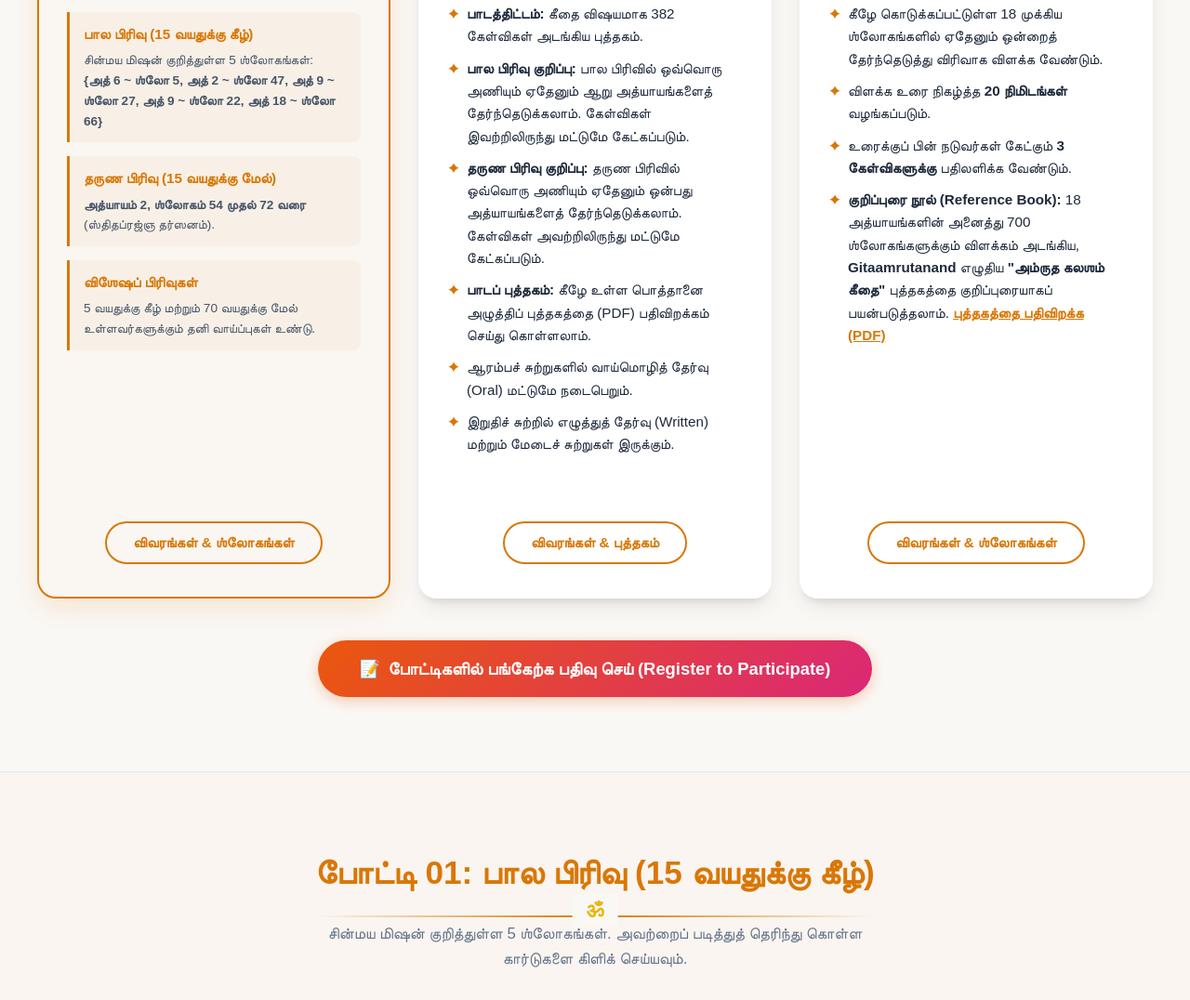
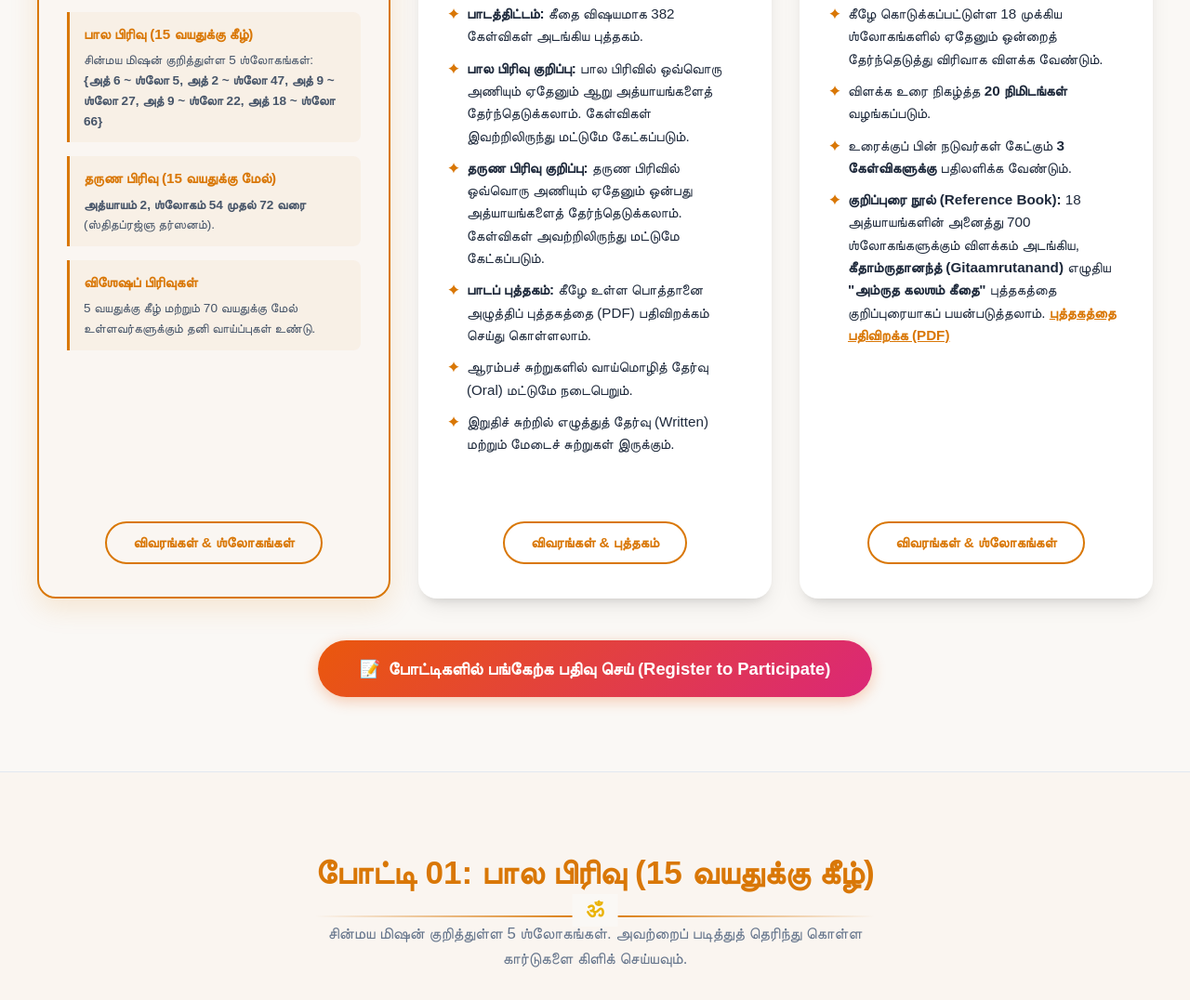
Before and after one commit to karmayogabg/gitajayanthi2026, a website: page index.html in a window 1280 px wide. Shown: the part 1423-2499 px from the top of the page at 93% size. Drawn offline with Linux system fonts and the light colour scheme; a web font is replaced by a local one.

Commit message:
Update author name to Tamil translation in reference book note

```diff
--- a/index.html
+++ b/index.html
@@ -1187,7 +1187,7 @@
                         <li>கீழே கொடுக்கப்பட்டுள்ள 18 முக்கிய ஶ்லோகங்களில் ஏதேனும் ஒன்றைத் தேர்ந்தெடுத்து விரிவாக விளக்க வேண்டும்.</li>
                         <li>விளக்க உரை நிகழ்த்த <b>20 நிமிடங்கள்</b> வழங்கப்படும்.</li>
                         <li>உரைக்குப் பின் நடுவர்கள் கேட்கும் <b>3 கேள்விகளுக்கு</b> பதிலளிக்க வேண்டும்.</li>
-                        <li><b>குறிப்புரை நூல் (Reference Book):</b> 18 அத்யாயங்களின் அனைத்து 700 ஶ்லோகங்களுக்கும் விளக்கம் அடங்கிய, <b>Gitaamrutanand</b> எழுதிய <b>"அம்ருத கலஶம் கீதை"</b> புத்தகத்தை குறிப்புரையாகப் பயன்படுத்தலாம். <a href="அம்ருத கலஶம் கீதை.pdf" download style="color: var(--primary); font-weight: bold; text-decoration: underline;">புத்தகத்தை பதிவிறக்க (PDF)</a></li>
+                        <li><b>குறிப்புரை நூல் (Reference Book):</b> 18 அத்யாயங்களின் அனைத்து 700 ஶ்லோகங்களுக்கும் விளக்கம் அடங்கிய, <b>கீதாம்ருதானந்த் (Gitaamrutanand)</b> எழுதிய <b>"அம்ருத கலஶம் கீதை"</b> புத்தகத்தை குறிப்புரையாகப் பயன்படுத்தலாம். <a href="அம்ருத கலஶம் கீதை.pdf" download style="color: var(--primary); font-weight: bold; text-decoration: underline;">புத்தகத்தை பதிவிறக்க (PDF)</a></li>
                     </ul>
                 </div>
                 <div class="comp-footer">
```
